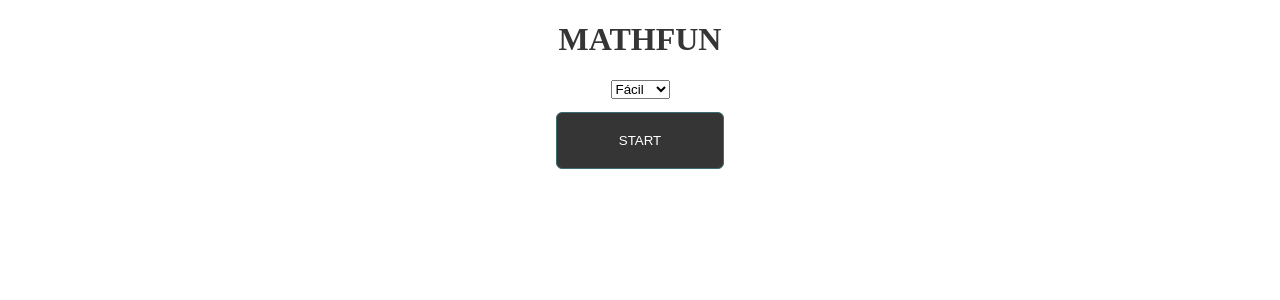
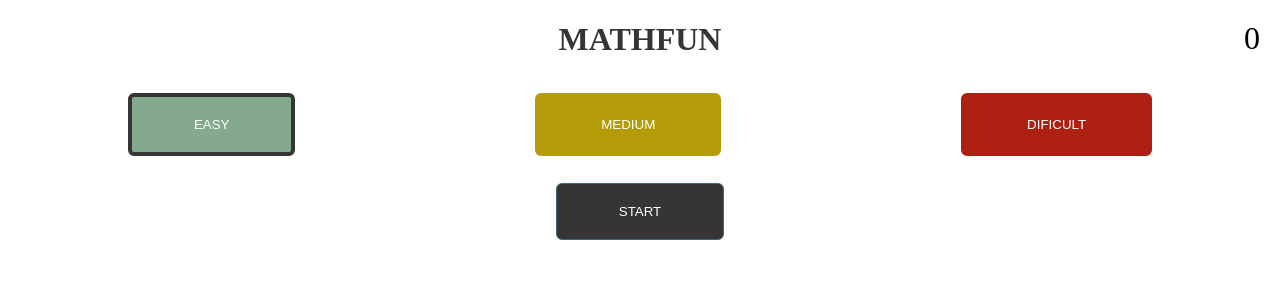
Before and after one commit to daalve1/mathfun, a SvelteKit app: page / in a window 1280 px wide. Shown: the top 300 px of the page. Built offline with nearby package versions, Linux system fonts and the light colour scheme.

Commit message:
Mejora visual

```diff
--- /dev/null
+++ b/src/components/Modal.svelte
@@ -0,0 +1,67 @@
+<script>
+	export let showModal
+    export let showSolution
+
+    let dialog
+
+    $: if(dialog && showModal) dialog.showModal()
+</script>
+
+<dialog bind:this={dialog}
+    on:close={() => (showModal = false)}>
+
+    <div>
+        <h2>😭💔 Are you sure? 💔😭</h2>
+    </div>
+    <div>
+        <button on:click={() => {
+                dialog.close()
+                showSolution()
+            }}>Yes</button>
+        <button on:click={() => dialog.close()}>No</button>
+    </div>
+</dialog>
+
+<style>
+    dialog {
+		border-radius: 0.2em;
+		border: none;
+		padding: 1em;
+        width: fit-content;
+        border-radius: 12px;
+	}
+
+	dialog::backdrop {
+		background: rgba(0, 0, 0, 0.7);
+	}
+
+    dialog > div {
+        display: flex;
+        justify-content: center;
+        align-items: center;
+    }
+
+    button {
+        margin: 1em 8px;
+        padding: 20px 62px;
+        text-transform: uppercase;
+        background-color: #353535;
+        color: white;
+        border: 1px solid #3C6E71;
+        border-radius: 6px;
+        cursor: pointer;
+    }
+
+    dialog[open] {
+		animation: zoom 0.3s cubic-bezier(0.34, 1.56, 0.64, 1);
+	}
+
+	@keyframes zoom {
+		from {
+			transform: scale(0.95);
+		}
+		to {
+			transform: scale(1);
+		}
+	}
+</style>
--- a/src/routes/+page.svelte
+++ b/src/routes/+page.svelte
@@ -1,25 +1,31 @@
 <script>
     import confetti from "canvas-confetti"
+    import Modal from "../components/Modal.svelte"
 
     let fetchOperation = null
     let finished = false
-    let selectedLevel
+    let selectedLevel = 'FACIL'
     let operation
     let secretNumber = null
     let userResponse = ''
+    let corrects = 0
+    let attemps = 0
+    let wrong = false
+    let showModal = false
+    let showSolution
 
     const LEVEL = [
         {
             id: 'FACIL',
-            value: 'Fácil'
+            value: 'EASY'
         },
         {
             id: 'MEDIO',
-            value: 'Medio'
+            value: 'MEDIUM'
         },
         {
             id: 'DIFICIL',
-            value: 'Difícil'
+            value: 'DIFICULT'
         }
     ]
 
@@ -42,17 +48,28 @@
     // Reinializa las variables del juego
     function refresh() {
         userResponse = ''
+        finished = false
+        attemps = 0
+        wrong = false
+
         start()
     }
 
     // Pinta palabra como incorrecta
     function incorrect() {
+        wrong = true
+        attemps++
 
+        setTimeout(() => {
+            wrong = false
+        }, 1500)
     }
 
     // Comprueba si la operacion es correcta
     function check() {
-        if(userResponse === secretNumber) {
+        finished = userResponse === secretNumber
+
+        if(finished) {
             getConfetti()
             return
         }
@@ -64,25 +81,39 @@
     function start() {
         fetchOperation = getOperation()
 
-        const regexDigits = /\d+/g
+        const regexOperators = /\d+|\D+/g
         let match
-        const digits = []
+        const operators = []
+        const numbers = []
 
         fetchOperation.then(res => {
-            while ((match = regexDigits.exec(res)) !== null) {
-                digits.push({
-                    digit: match[0],
+            let ocurrencies = 0
+
+            while ((match = regexOperators.exec(res)) !== null) {
+                ocurrencies++
+
+                // Obtener todos los operandos y operadores
+                operators.push({
+                    string: match[0],
                     index: match.index,
                 })
+
+                // Obtener solo numeros
+                if(match[0].match(/\d+/)) {
+                    numbers.push({
+                        number: match[0],
+                        index: ocurrencies - 1
+                    })
+                }
             }
 
-            const randomIndex = Math.floor(Math.random() * digits.length)
-            const { digit, index } = digits[randomIndex]
+            const rand = Math.floor(Math.random() * numbers.length)
+            const { number, index } = numbers[rand]
 
-            const aux = [...res]
-            secretNumber = digit
-            aux[index] = "???"
-            operation = aux
+            secretNumber = number
+
+            operators[index].string = operators[index].string.replace(number, '???')
+            operation = operators
         })
         .catch(error => {
             console.error('Error al obtener la operacion: ', error)
@@ -90,8 +121,10 @@
     }
 
     function getConfetti() {
-        var count = 200;
-        var defaults = {
+        corrects++
+
+        let count = 200;
+        let defaults = {
             origin: { y: 0.7 }
         }
 
@@ -124,16 +157,26 @@
             startVelocity: 45,
         })
     }
+
+    showSolution = () => {
+        userResponse = secretNumber
+    }
+
+    function changeLevel(newLevel) {
+        selectedLevel = newLevel
+        refresh()
+    }
 </script>
 
-<main>
+<div class="corrects">{corrects}</div>
+<main class={wrong ? 'shake' : ''}>
     <h1>MATHFUN</h1>
 
-    <select bind:value={selectedLevel} on:change={() => refresh()}>
-        {#each LEVEL as { id, value }}
-            <option value={id}>{value}</option>
+    <div class="buttons">
+        {#each LEVEL as {id, value}}
+            <button class={`${id} ${selectedLevel == id ? 'selected' : ''}`} on:click={() => changeLevel(id)}>{value}</button>
         {/each}
-    </select>
+    </div>
 
     {#if !finished}
         {#if null != fetchOperation}
@@ -142,18 +185,20 @@
             {:then data}
                 <section>
                     {#each operation as o}
-                        {#if o === '???'}
-                            <input bind:value={userResponse}>
+                        {#if o.string === '???'}
+                            <input bind:value={userResponse} class={wrong ? 'incorrect' : ''}>
                         {:else}
-                            {o}
+                            {o.string}
                         {/if}
                     {/each}
                 </section>
-
                 {#if userResponse}
-                    <button on:click={() => check()} class="check">check</button>
+                    <button id="btnCheck" on:click={() => check()} class={`${finished ? '' : 'shake'} check`}>check</button>
                 {/if}
 
+                {#if attemps > 0}
+                    <button on:click={() => showModal = true} class="reset">solution</button>
+                {/if}
                 <button on:click={() => refresh()} class="reset">rerun</button>
             {:catch error}
                 <p>An error occurred! {error}</p>
@@ -166,6 +211,8 @@
         <h1>FINISHED</h1>
         <button on:click={() => refresh()} class="reset">rerun</button>
     {/if}
+
+    <Modal bind:showModal bind:showSolution />
 </main>
 
 <style>
@@ -184,10 +231,13 @@
         border: 2px solid #353535;
         border-radius: 6px;
         cursor: pointer;
+        margin: 0 16px;
+        position: relative;
+        top: 6px;
     }
 
     button {
-        display: block;
+        display: flex;
         margin: 1em auto;
         padding: 20px 62px;
         text-transform: uppercase;
@@ -198,12 +248,6 @@
         cursor: pointer;
     }
 
-    button:hover {
-        background-color: #3C6E71;
-        color: white;
-        border: 1px solid #353535;
-    }
-
     section {
         font-size: 3em;
         display: flex;
@@ -211,9 +255,68 @@
         justify-content: center;
     }
 
-    select {
-        margin: 0 auto;
+    @keyframes shake {
+		0% {
+			transform: translateX(0px) translateY(0px);
+		}
+        20% {
+			transform: translateX(2px) translateY(-1px);
+		}
+		40% {
+			transform: translateX(-1px) translateY(1px);
+		}
+		60% {
+			transform: translateX(1px) translateY(-2px);
+		}
+		80% {
+			transform: translateX(-2px) translateY(1px);
+		}
+		100% {
+			transform: translateX(0px) translateY(0px);
+		}
+	}
+
+    .shake {
+		animation: 400ms shake 2;
+	}
+
+    .corrects {
+        position: absolute;
+        top: 20px;
+        right: 20px;
+        font-size: 2em;
+    }
+
+    .incorrect {
+        border-color: red;
+    }
+
+    .buttons {
         display: flex;
+        flex-direction: row;
+    }
 
+    button.FACIL {
+        border: 4px solid #84a98c;
+        background-color: #84a98c;
+    }
+
+    button.MEDIO {
+        border: 4px solid #b39c08;
+        background-color: #b39c08;
+    }
+
+    button.DIFICIL {
+        border: 4px solid #ae2012;
+        background-color: #ae2012;
+    }
+
+    button.selected, button.selected:hover {
+        border: 4px solid #353535;
+    }
+
+    .reset:hover {
+        background-color: #3C6E71;
+        color: white;
     }
 </style>
--- a/src/routes/api/operationGenerator/+server.js
+++ b/src/routes/api/operationGenerator/+server.js
@@ -19,7 +19,7 @@ export async function POST({ request }) {
 
     const messages = [{
         role: 'system',
-        content: 'Eres una IA que devuelve una operación matemática y su resultado siempre número entero. El usuario te especifica la dificultad de la operación entre los signos `{{` y `}}`.'
+        content: 'Eres una IA que devuelve una operación matemática y su resultado siempre número entero. El usuario te especifica la dificultad de la operación entre los signos `{{` y `}}`. Debes utilizar únicamente signos matemáticos.'
     }, {
         role: 'user',
         content: `Genera una operación matemática de nivel {{${LEVEL.FACIL}}}`
@@ -48,11 +48,11 @@ export async function POST({ request }) {
                 role: 'user',
                 content: `Genera una operación matemática de nivel {{${selectedLevel}}}`
             }
-        ]
+        ],
+        max_tokens: 35
     })
 
-    console.log(completion.data.choices[0]?.message?.content)
-    let response = completion.data.choices[0]?.message?.content?.replaceAll(' ', '')
+    let response = completion.data.choices[0]?.message?.content
 
     return json(response)
 }
```
Also changed, not shown: 1 other file (tests, documents, lock files or other folders).
